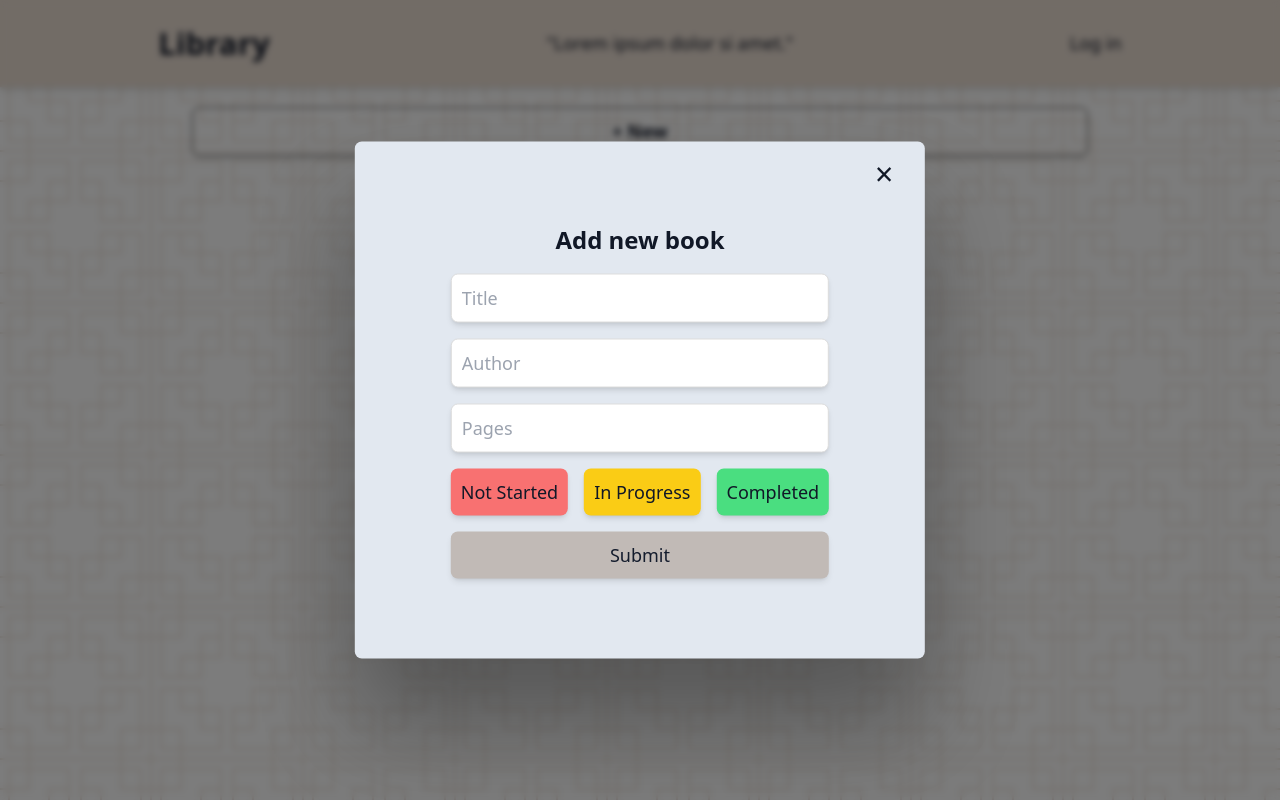
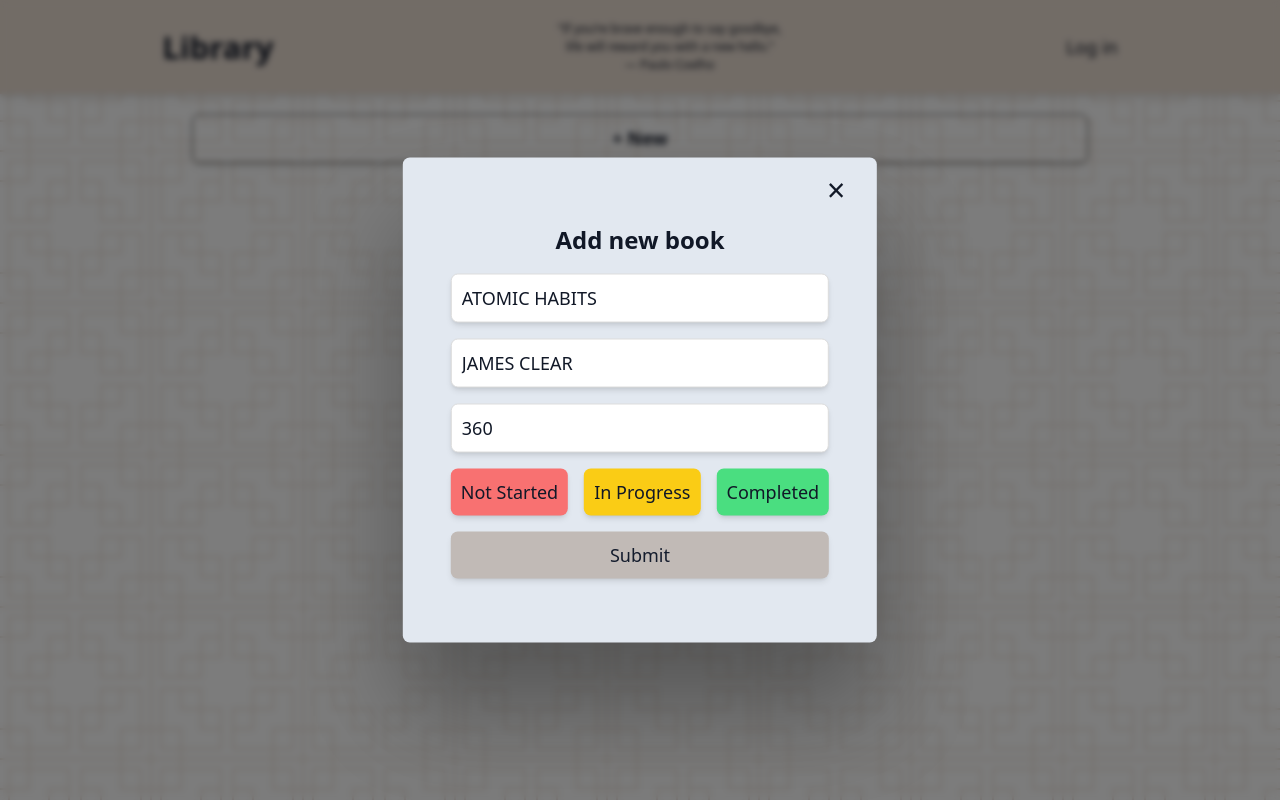
Before and after one commit to bonjourvienna/library, a website: page index.html in a window 1280 px wide. Both pictures are taken after a click on the button "+ New". Drawn offline with Linux system fonts and the light colour scheme.

Commit message:
Edit class name and style

```diff
--- a/index.html
+++ b/index.html
@@ -14,7 +14,10 @@
 <body>
   <header>
     <h1 class="text-3xl font-bold">Library</h1>
-    <p>"Lorem ipsum dolor si amet."</p>
+    <div class="quotes">
+      <p>“If you’re brave enough to say goodbye, <br> life will reward you with a new hello.”</p>
+      <p> — Paulo Coelho</p>
+    </div>
     <button class="font-medium" id="loginBtn">Log in</button>
   </header>
   <main class="container">
@@ -33,17 +36,20 @@
     </p>
     <a href="http://github.com/viennao" target="_blank"><img class="gh" src="img/gh_logo.png" alt="" /></a>
   </footer>
+
   <div class="modal hidden">
     <button class="btn--close-modal">&times;</button>
     <h2 class="font-bold">Add new book</h2>
     <form class="modal__form">
-      <input type="text" class="modal__form" id="title" name="Book's Title" placeholder="Title" maxlength="100" />
-      <input type="text" class="modal__form" id="author" name="Author" placeholder="Author" maxlength="100" />
-      <input type="text" class="modal__form" id="pages" name="Pages" placeholder="Pages" />
+      <input type="text" class="modal__form" id="title" name="Book's Title" placeholder="Title" maxlength="100"
+        value="ATOMIC HABITS" required />
+      <input type="text" class="modal__form" id="author" name="Author" placeholder="Author" maxlength="100"
+        value="JAMES CLEAR" />
+      <input type="text" class="modal__form" id="pages" name="Pages" placeholder="Pages" value="360" required />
       <div class="reading-status">
-        <input class="btn bg-red-400" type="button" name="rs" value="Not Started" />
-        <input class="btn bg-yellow-400" type="button" name="rs" value="In Progress" />
-        <input class="btn bg-green-400" type="button" name="rs" value="Completed" />
+        <input class="bg-red-400" type="button" value="Not Started" />
+        <input class="bg-yellow-400" type="button" value="In Progress" />
+        <input class="bg-green-400" type="button" value="Completed" re />
       </div>
       <button class="btn submit" type="submit">Submit</button>
     </form>
--- a/style.css
+++ b/style.css
@@ -9,7 +9,6 @@
 }
 
 body {
-  /* background-color: var(--slate); */
   color: var(--fontcolour);
   font-size: 18px;
   font-weight: 500;
@@ -47,6 +46,11 @@
   border-radius: var(--default-radius);
 }
 
+.quotes {
+  text-align: center;
+  font-size: 12px;
+}
+
 .newBtn {
   padding: 10px;
   width: 70vw;
@@ -65,6 +69,12 @@
   display: grid;
   justify-content: center;
 }
+
+.removeBtn {
+  color: #ffff;
+  background-color: #292524;
+}
+
 /* FOOTER */
 footer {
   justify-content: center;
@@ -86,7 +96,7 @@
   position: fixed;
   top: 50%;
   left: 50%;
-  padding: 5rem 6rem;
+  padding: 4rem 3rem;
   box-shadow: var(--Modalshadow);
   z-index: 1;
   transition: all 0.5s;
@@ -133,6 +143,7 @@
 }
 
 .btn,
+input[type="button"],
 input[type="text"] {
   padding: 10px;
   box-shadow: var(--shadow);
```
